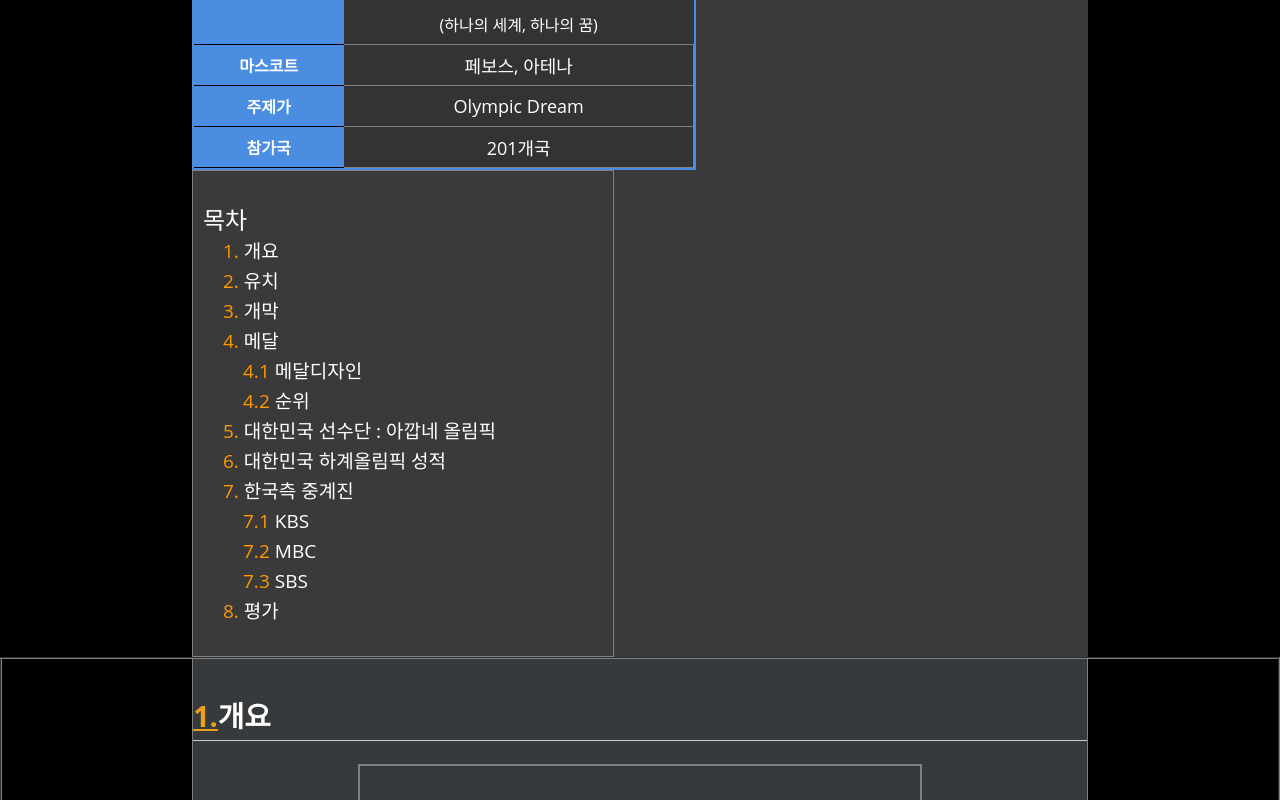
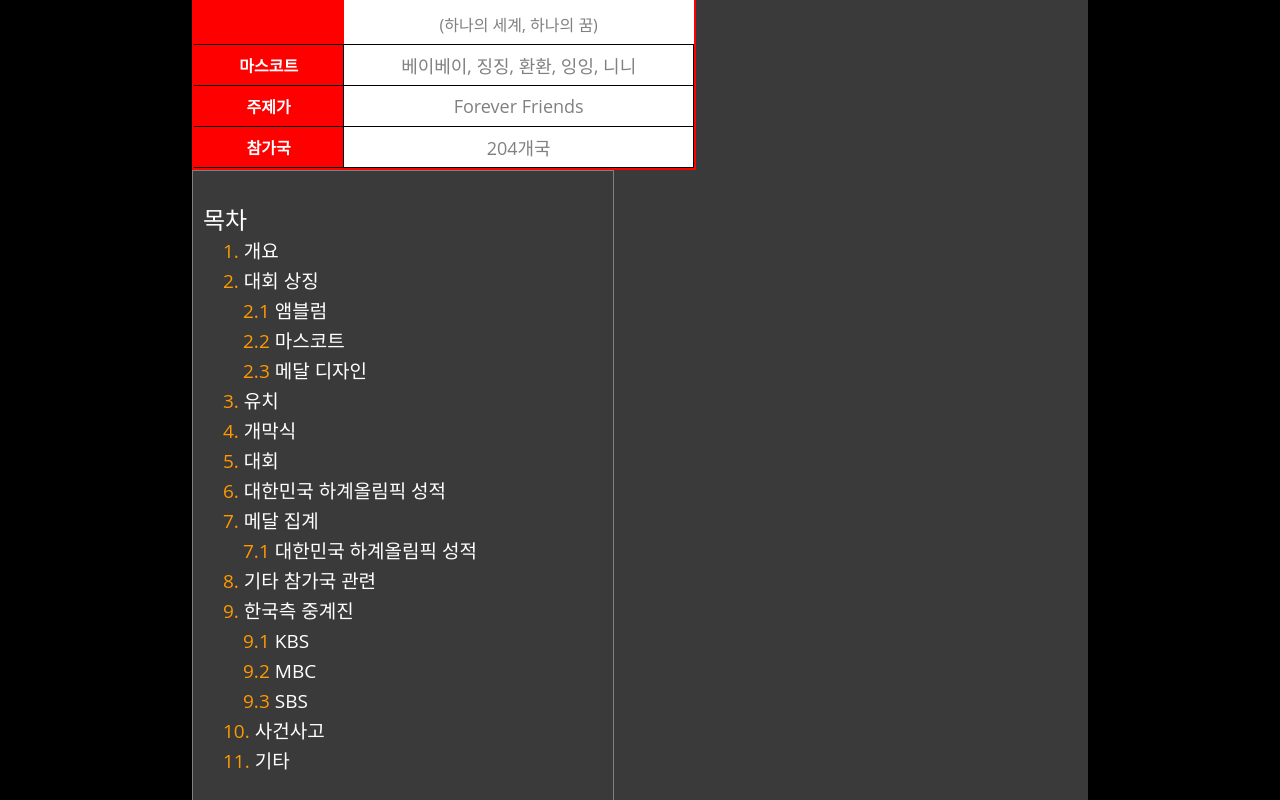
Before and after one commit to SnowSnack/MSA-Project1, a React (Create React App) app: page /content/Beijing2008 in a window 1280 px wide. Shown: the part 1440-2240 px from the top of the page. Built offline with nearby package versions, Linux system fonts and the light colour scheme; grey boxes are pictures that could not be loaded.

Commit message:
베이징2008 상단 레이아웃

```diff
--- a/src/components/Templates/Athene2004/A2004ITable2Column.jsx
+++ b/src/components/Templates/Athene2004/A2004ITable2Column.jsx
@@ -10,7 +10,7 @@ const A2004ITable2Column = () => {
 
                     </thead>
 
-                    <tbody className="bottom-body">
+                    <tbody className="a2004-bottom-body">
                         <tr>
                             <th>대회기간</th>
                             <td>2004년 8월 13일~2004년 8월 29일</td>
--- a/src/components/Templates/Athene2004/A2004Introduce.jsx
+++ b/src/components/Templates/Athene2004/A2004Introduce.jsx
@@ -5,7 +5,7 @@ import A2004ITable2Column from './A2004ITable2Column';
 const A2004Introduce = () => {
     return (
 <>
-    <div className="container">
+    <div className="container" id="a2004container">
         <div className="panel panel-default">
             <div className="panel-heading">
                 <span></span>
--- a/src/components/Templates/Beijing2008/B2008ContentList.jsx
+++ b/src/components/Templates/Beijing2008/B2008ContentList.jsx
@@ -6,28 +6,40 @@ const B2008ContentList = () =>
 {
     return (
         <>
-            <aside className='content-list' name = 'b2008container'>
+            <aside className='content-list'>
                 <h2>목차</h2>
                 <ul>
                     <li><a href="#s-1">1.</a> 개요</li>
-                    <li><a href="#s-2">2.</a> 유치</li>
-                    <li><a href="#s-3">3.</a> 개막</li>
-                    <li><a href="#s-4">4.</a> 메달
+                    <li><a href="#s-2">2.</a> 대회 상징
                         <ul>
-                            <li><a href="#s-4.1">4.1</a> 메달디자인</li>
-                            <li><a href="#s-4.2">4.2</a> 순위</li>
+                            <li><a href="#s-2.1">2.1</a> 앰블럼</li>
+                            <li><a href="#s-2.2">2.2</a> 마스코트</li>
+                            <li><a href="#s-2.3">2.3</a> 메달 디자인</li>
                         </ul>
                     </li>
-                    <li><a href="#s-5">5.</a> 대한민국 선수단 : 아깝네 올림픽</li>
+                    <li><a href="#s-3">3.</a> 유치</li>
+                    <li><a href="#s-4">4.</a> 개막식</li>
+                    <li><a href="#s-5">5.</a> 대회</li>
+
                     <li><a href="#s-6">6.</a> 대한민국 하계올림픽 성적</li>
-                    <li><a href="#s-7">7.</a> 한국측 중계진
+
+                    <li><a href="#s-7">7.</a> 메달 집계
                         <ul>
-                            <li><a href="#s-7.1">7.1</a> KBS</li>
-                            <li><a href="#s-7.2">7.2</a> MBC</li>
-                            <li><a href="#s-7.3">7.3</a> SBS</li>
+                            <li><a href="#s-7.1">7.1</a> 대한민국 하계올림픽 성적</li>
                         </ul>
                     </li>
-                    <li><a href="#s-8">8.</a> 평가</li>
+                    <li><a href="#s-8">8.</a> 기타 참가국 관련</li>
+
+                    <li><a href="#s-9">9.</a> 한국측 중계진
+
+                        <ul>
+                            <li><a href="#s-9.1">9.1</a> KBS</li>
+                            <li><a href="#s-9.2">9.2</a> MBC</li>
+                            <li><a href="#s-9.3">9.3</a> SBS</li>
+                        </ul>
+                    </li>
+                    <li><a href="#s-10">10.</a> 사건사고</li>
+                    <li><a href="#s-11">11.</a> 기타</li>
 
                 </ul>
             </aside>
--- a/src/components/Templates/Beijing2008/B2008ITable2Column.jsx
+++ b/src/components/Templates/Beijing2008/B2008ITable2Column.jsx
@@ -10,7 +10,7 @@ const B2008ITable2Column = () => {
 
                     </thead>
 
-                    <tbody className="bottom-body">
+                    <tbody className="b2008-bottom-body">
                         <tr>
                             <th>대회기간</th>
                             <td>2004년 8월 13일~2004년 8월 29일</td>
@@ -34,15 +34,15 @@ const B2008ITable2Column = () => {
                         </tr>
                         <tr>
                             <th>마스코트</th>
-                            <td>페보스, 아테나</td>
+                            <td>베이베이, 징징, 환환, 잉잉, 니니</td>
                         </tr>
                         <tr>
                             <th>주제가</th>
-                            <td>Olympic Dream</td>
+                            <td>Forever Friends</td>
                         </tr>
                         <tr>
                             <th>참가국</th>
-                            <td>201개국</td>
+                            <td>204개국</td>
                         </tr>
                     </tbody>
                 </table>
--- a/src/components/Templates/Beijing2008/B2008Introduce.jsx
+++ b/src/components/Templates/Beijing2008/B2008Introduce.jsx
@@ -5,7 +5,7 @@ import B2008ITable2Column from './B2008ITable2Column';
 const B2008Introduce = () => {
     return (
 <>
-    <div className="container">
+    <div className="container" id = "b2008container">
         <div className="panel panel-default">
             <div className="panel-heading">
                 <span></span>
--- a/src/css/Templates/Athene2004/A2004ITable2Column.css
+++ b/src/css/Templates/Athene2004/A2004ITable2Column.css
@@ -1,9 +1,9 @@
-.bottombody tr
+.a2004-bottom-body tr
 {
     background-color: black;
 
 }
-tbody tr tr td
+.a2004-bottom-body tr tr td
 {
     height : 40px;
     background-color: rgb(51, 51, 51);
@@ -16,14 +16,14 @@ tbody tr tr td
 
     font-weight: bolder;
 }
-th
+.a2004-bottom-body th
 {
     background-color: #4a8de1;
     width:30%;
     border-bottom: 1px solid black;
 }
 
-.bottom-body > tr > td
+.a2004-bottom-body > tr > td
 {
     height : 40px;
     background-color: rgb(51, 51, 51);
--- a/src/css/Templates/Athene2004/A2004Introduce.css
+++ b/src/css/Templates/Athene2004/A2004Introduce.css
@@ -1,11 +1,17 @@
 .container
 {
     float : right;
+
+    width : 500px;
+
+    text-align: center;
+}
+
+#a2004container
+{
     color : white;
     border : 2px solid #4a8de1;
-    width : 500px;
     background-color:#4a8de1;
-    text-align: center;
 }
 
 table
--- a/src/css/Templates/Beijing2008/B2008ContentList.css
+++ b/src/css/Templates/Beijing2008/B2008ContentList.css
@@ -7,6 +7,8 @@
     color : white;
 
 }
+
+
 
 .content-list h2
 {
--- a/src/css/Templates/Beijing2008/B2008ITable2Column.css
+++ b/src/css/Templates/Beijing2008/B2008ITable2Column.css
@@ -1,33 +1,33 @@
-.bottombody tr
+.b2008-bottom-body tr
 {
     background-color: black;
-
+    color : gray;
 }
-tbody tr tr td
+.b2008-bottom-body tr tr td
 {
     height : 40px;
-    background-color: rgb(51, 51, 51);
+    background-color: white;
     text-align: center;
     width : 400px;
 }
 
 .border
 {
-
     font-weight: bolder;
 }
-th
+.b2008-bottom-body th
 {
-    background-color: #4a8de1;
+    color : white;
+    background-color: red;
     width:30%;
     border-bottom: 1px solid black;
 }
 
-.bottom-body > tr > td
+.b2008-bottom-body > tr > td
 {
     height : 40px;
-    background-color: rgb(51, 51, 51);
+    background-color: white;
     text-align: center;
     font-size: 18px;
-    border : 1px solid gray;
+    border : 1px solid black;
 }
--- a/src/css/Templates/Beijing2008/B2008Introduce.css
+++ b/src/css/Templates/Beijing2008/B2008Introduce.css
@@ -1,12 +1,18 @@
 .container
 {
     float : right;
-    color : white;
-    border : 2px solid #4a8de1;
-    background-color:#4a8de1;
+
     width : 500px;
     text-align: center;
 }
+
+#b2008container
+{
+    color : white;
+    border : 2px solid red;
+    background-color:red;
+}
+
 
 table
 {
```
